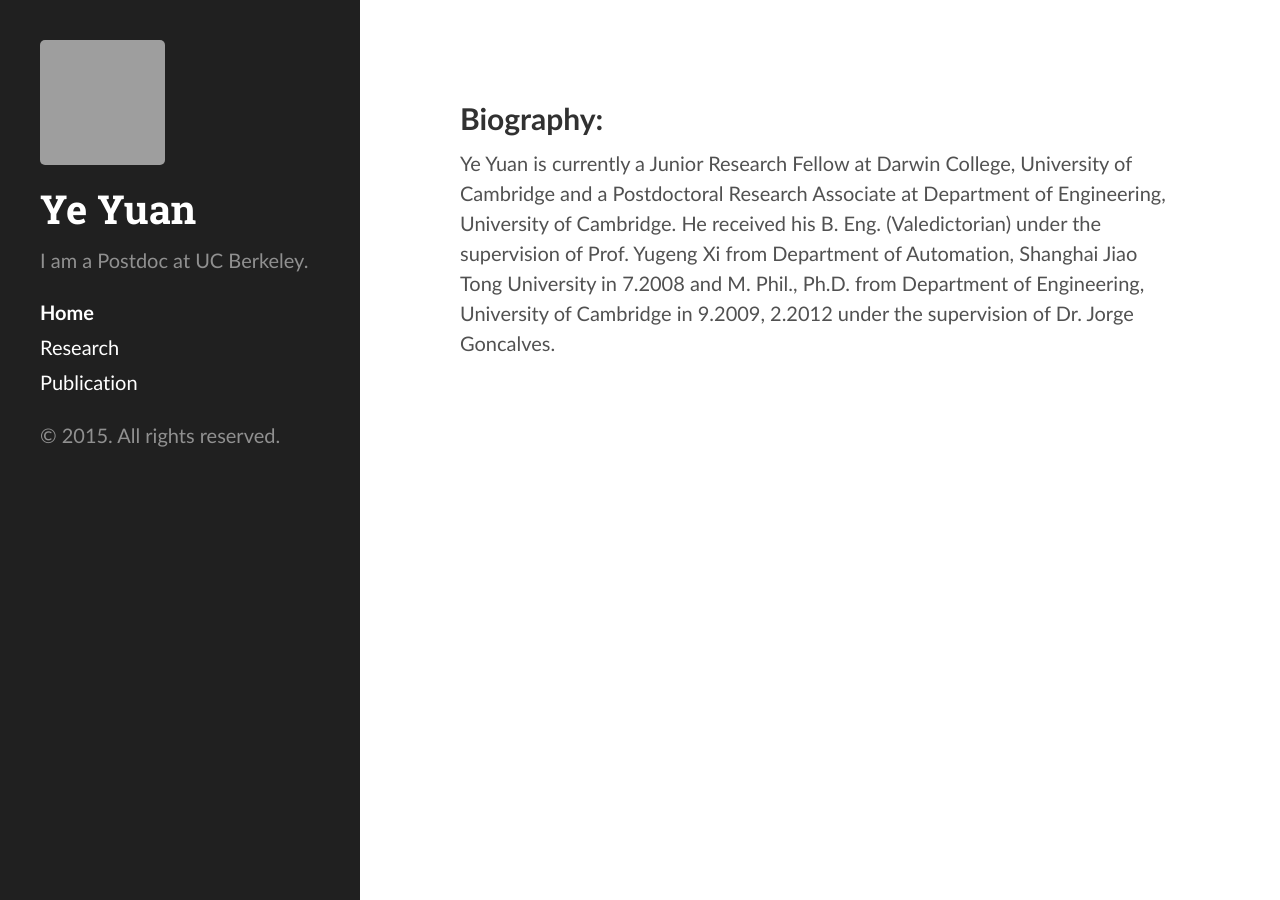
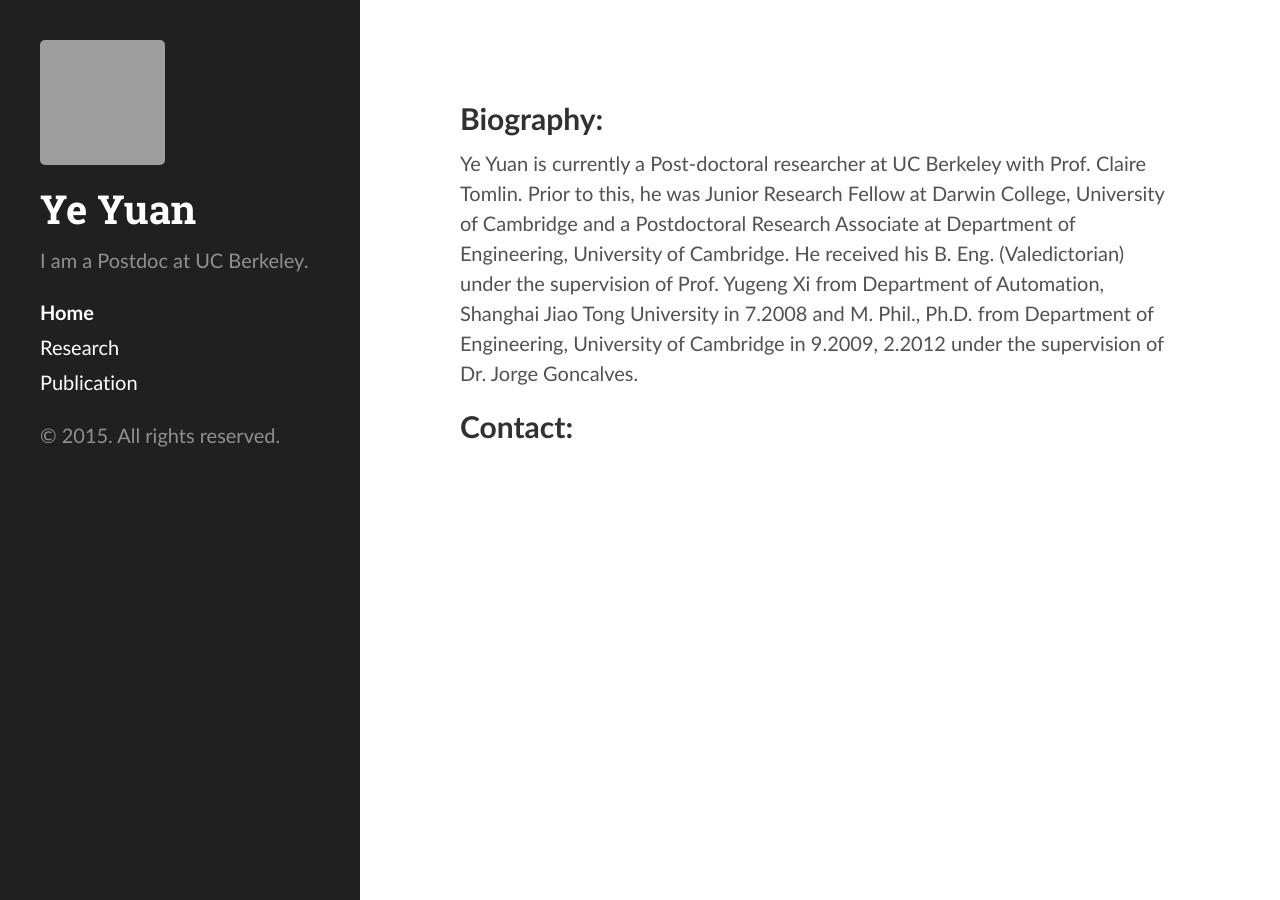
Before and after one commit to yy311/yy311.github.io, a Jekyll site: the page built from index.html, in a window 1280 px wide. Built offline with Jekyll 4.4.1, drawn with Linux system fonts in a browser that asks for light colours; grey boxes are pictures that could not be loaded.

Commit message:
Update index.html

```diff
--- a/index.html
+++ b/index.html
@@ -5,9 +5,11 @@ title: Home
 
 <h2>Biography:</h2>
 
-Ye Yuan is currently a Junior Research Fellow at Darwin College, University of Cambridge and
+Ye Yuan is currently a Post-doctoral researcher at UC Berkeley with Prof. Claire Tomlin. Prior to this, he was Junior Research Fellow at Darwin College, University of Cambridge and
 a Postdoctoral Research Associate at Department of Engineering, University of Cambridge.
 
 He received his B. Eng. (Valedictorian) under the supervision of Prof. Yugeng Xi from Department of Automation,
 Shanghai Jiao Tong University in 7.2008 and M. Phil., Ph.D. from Department of Engineering, University of Cambridge
 in 9.2009, 2.2012 under the supervision of Dr. Jorge Goncalves.
+
+<h2>Contact:</h2>
```
